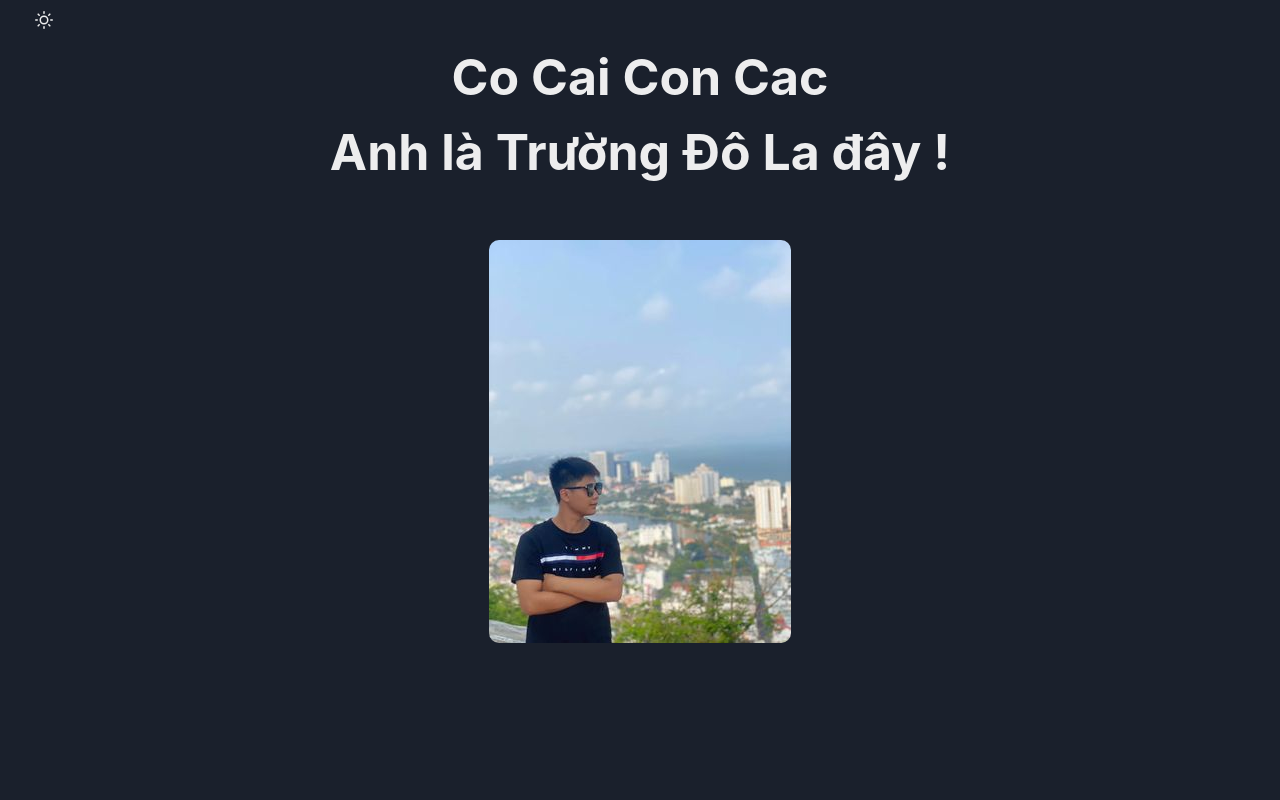
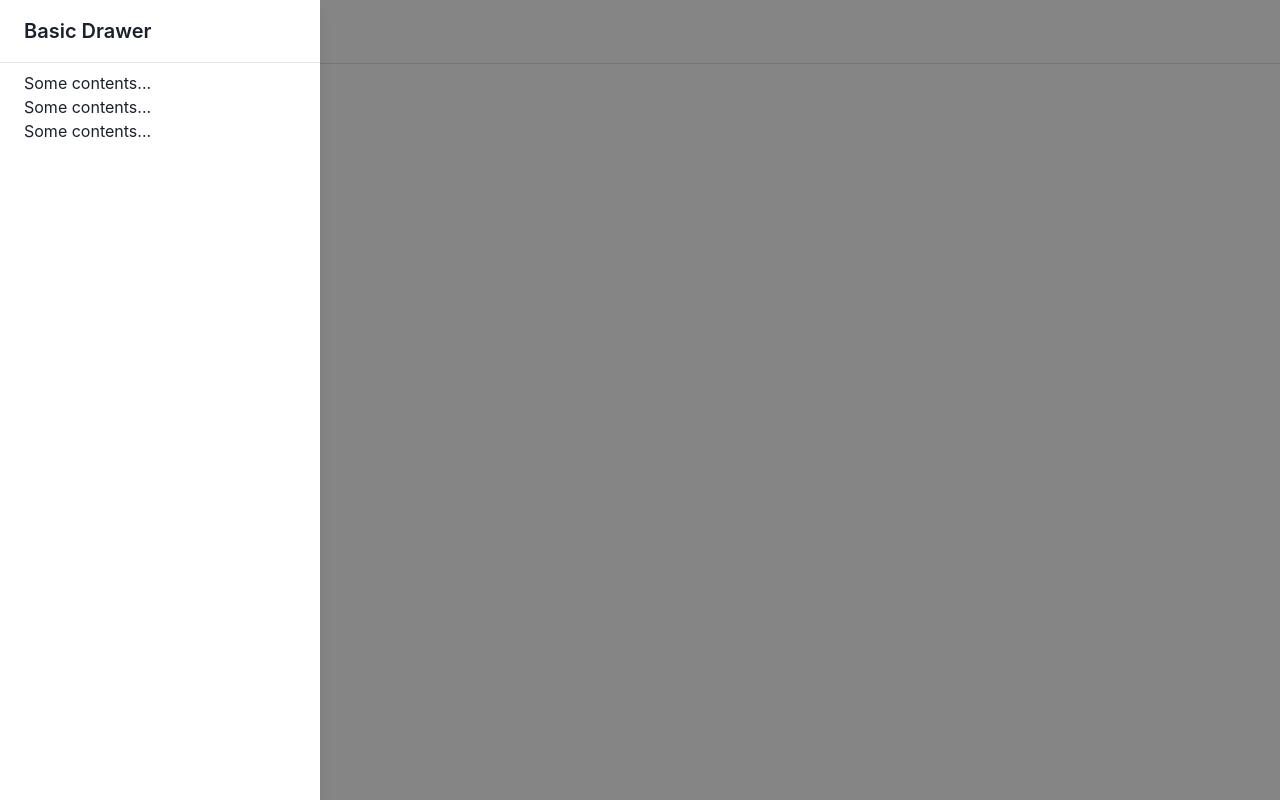
Before and after one commit to VuPhuongNam02/Classroom-Nextjs, a Next.js app: page / in a window 1280 px wide. Both pictures are taken after a click on the button 44 px from the left and 20 px from the top of the page. Built offline with nearby package versions, Linux system fonts and the light colour scheme.

Commit message:
config global style

```diff
--- a/package.json
+++ b/package.json
@@ -11,8 +11,9 @@
     "dependencies": {
         "@chakra-ui/icons": "^2.0.4",
         "@chakra-ui/react": "^2.2.4",
+        "@chakra-ui/theme-tools": "^2.0.5",
         "@emotion/react": "^11",
-        "@emotion/styled": "^11",
+        "@emotion/styled": "^11.9.3",
         "framer-motion": "^6",
         "next": "^12.2.2",
         "next-pwa": "^5.5.4",
--- a/pages/_app.tsx
+++ b/pages/_app.tsx
@@ -1,10 +1,10 @@
 import React from "react";
 import type { AppProps } from "next/app";
 import { ChakraProvider } from "@chakra-ui/react";
-import "../styles/globals.css";
-import CContainer from "@/components/base/CContainer";
-import Image from "next/image";
 import CHead from "@/components/base/CHead";
+import Loading from "@/components/Loading";
+import { globalStyles } from "@/theme/styles";
+import { customTheme } from "@/theme/theme";
 
 function MyApp({ Component, pageProps }: AppProps) {
   const [isLoading, setIsLoading] = React.useState(false);
@@ -17,40 +17,9 @@ function MyApp({ Component, pageProps }: AppProps) {
     }, 1500);
   }, []);
   return (
-    <ChakraProvider>
+    <ChakraProvider theme={customTheme({ globalStyles, colorScheme: "white" })}>
       <CHead />
-      {isLoading ? (
-        <CContainer
-          position="fixed"
-          top={0}
-          left={0}
-          bg="rgba(0,0,0,0.4)"
-          width="full"
-          height="full"
-          display="grid"
-          placeItems="center"
-        >
-          <div>
-            <Image
-              src="/logo.png"
-              width={200}
-              height={200}
-              layout="responsive"
-              alt="description of image"
-            />
-            <div className="custom">
-              <div className="balls">
-                <div className="ball ball1"></div>
-                <div className="ball ball2"></div>
-                <div className="ball ball3"></div>
-              </div>
-              <span className="customText">Loading...</span>
-            </div>
-          </div>
-        </CContainer>
-      ) : (
-        <Component {...pageProps} />
-      )}
+      {isLoading ? <Loading /> : <Component {...pageProps} />}
     </ChakraProvider>
   );
 }
--- /dev/null
+++ b/pages/_document.tsx
@@ -0,0 +1,22 @@
+import Document, { Head, Html, Main, NextScript } from "next/document";
+
+class MyDocument extends Document {
+  render() {
+    return (
+      <Html>
+        <Head>
+          <link
+            href="https://fonts.googleapis.com/css2?family=Roboto:wght@300;400;500;700;900&display=swap"
+            rel="stylesheet"
+          />
+        </Head>
+        <body>
+          <Main />
+          <NextScript />
+        </body>
+      </Html>
+    );
+  }
+}
+
+export default MyDocument;
--- /dev/null
+++ b/src/components/Loading/index.tsx
@@ -0,0 +1,78 @@
+import React from "react";
+import CContainer from "@/components/base/CContainer";
+import Image from "next/image";
+import styled from "@emotion/styled";
+import { Text } from "@chakra-ui/react";
+
+function Loading() {
+  return (
+    <CContainer
+      position="fixed"
+      top={0}
+      left={0}
+      bg="rgba(0,0,0,0.4)"
+      width="full"
+      height="full"
+      display="grid"
+      placeItems="center"
+    >
+      <div>
+        <Image
+          src="/logo.png"
+          width={200}
+          height={200}
+          layout="responsive"
+          alt="description of image"
+        />
+        <WrapContainer>
+          <WrapBall>
+            <Ball className="ball1" />
+            <Ball className="ball2" />
+            <Ball className="ball3" />
+          </WrapBall>
+          <Text fontWeight={"400"} color="white" fontSize={"25px"}>
+            Loading...
+          </Text>
+        </WrapContainer>
+      </div>
+    </CContainer>
+  );
+}
+
+export default Loading;
+
+export const WrapContainer = styled.div`
+  margin-top: 3rem;
+  width: 100%;
+  display: flex;
+  align-items: center;
+  justify-content: center;
+  flex-direction: column;
+`;
+
+export const WrapBall = styled.div`
+  display: flex;
+`;
+
+export const Ball = styled.div`
+  width: 10px;
+  height: 10px;
+  border-radius: 50%;
+  background-color: white;
+  margin-right: 10px;
+  animation: ball 0.5s ease infinite alternate;
+
+  @keyframes ball {
+    to {
+      transform: translateY(-10px);
+    }
+  }
+
+  &.ball2 {
+    animation-delay: 0.1s;
+  }
+
+  &.ball3 {
+    animation-delay: 0.2s;
+  }
+`;
--- a/src/containers/Home.tsx
+++ b/src/containers/Home.tsx
@@ -10,30 +10,10 @@ function Home() {
     <>
       <CHead />
       <LayoutMain>
-        <ColorModeSwitcher />
+        {/* <ColorModeSwitcher />
         <Text fontSize={50} textAlign="center" fontWeight="bold">
           Co Cai Con Cac
-        </Text>
-        <Text fontSize={50} textAlign="center" fontWeight="bold">
-          Anh là Trường Đô La đây !
-        </Text>
-        <Center>
-          <a href="">
-            <Image
-              margin={"50px"}
-              borderRadius={"10px"}
-              alignItems={"center"}
-              objectFit="cover"
-              src="/matcac.jpg"
-              alt="Dan Abramov"
-              transition={".3s all"}
-              cursor={"pointer"}
-              _hover={{
-                transform: "scale(1.1)",
-              }}
-            />
-          </a>
-        </Center>
+        </Text> */}
       </LayoutMain>
     </>
   );
--- a/src/layouts/LayoutMain.tsx
+++ b/src/layouts/LayoutMain.tsx
@@ -1,15 +1,36 @@
 import React from "react";
 import CContainer from "@/components/base/CContainer";
 import Image from "next/image";
+import { HamburgerIcon } from "@chakra-ui/icons";
+import { Box, Flex, Button, useDisclosure } from "@chakra-ui/react";
+import Sidebar from "./Sidebar";
+import ColorModeSwitcher from "@/components/ColorModeSwitcher";
 
 type Props = {
   children: React.ReactNode;
 };
 
 function LayoutMain({ children }: Props) {
+  const { isOpen, onOpen, onClose } = useDisclosure();
+
   return (
     <>
-      <CContainer>{children}</CContainer>
+      <Flex
+        height="4rem"
+        justifyContent="space-between"
+        align="center"
+        borderBottom="0.0625rem solid #e0e0e0"
+      >
+        <CContainer>
+          <Box>
+            <Button bg="transparent" onClick={onOpen}>
+              <HamburgerIcon w="24px" height="24px" color="gray.F5" />
+            </Button>
+            <Sidebar onClose={onClose} isOpen={isOpen} />
+          </Box>
+        </CContainer>
+      </Flex>
+      <ColorModeSwitcher />
     </>
   );
 }
--- /dev/null
+++ b/src/layouts/Sidebar.tsx
@@ -0,0 +1,31 @@
+import React from "react";
+import {
+  Drawer,
+  DrawerBody,
+  DrawerHeader,
+  DrawerOverlay,
+  DrawerContent,
+} from "@chakra-ui/react";
+
+type Props = {
+  onClose: () => void;
+  isOpen: boolean;
+};
+
+function Sidebar({ onClose, isOpen }: Props) {
+  return (
+    <Drawer placement={"left"} onClose={onClose} isOpen={isOpen}>
+      <DrawerOverlay />
+      <DrawerContent>
+        <DrawerHeader borderBottomWidth="1px">Basic Drawer</DrawerHeader>
+        <DrawerBody>
+          <p>Some contents...</p>
+          <p>Some contents...</p>
+          <p>Some contents...</p>
+        </DrawerBody>
+      </DrawerContent>
+    </Drawer>
+  );
+}
+
+export default Sidebar;
--- /dev/null
+++ b/src/theme/styles.ts
@@ -0,0 +1,30 @@
+import { mode } from '@chakra-ui/theme-tools'
+
+export const globalStyles = {
+    colors: {
+        transparent: "transparent",
+        black: "#000000",
+        white: "#ffffff",
+        gray: {
+            C3: "#3c4043",
+            F5: "#5f6368"
+        },
+        primary: "#007b83"
+    },
+    global: (props: any) => ({
+        body: {
+            bg: mode("white", "gray.800")(props),
+            fontFamily: `'Roboto', sans-serif`,
+            color: "rgba(0,0,0,.87)",
+        },
+        button: {
+            fontFamily: `'Roboto', sans-serif`,
+        },
+    }),
+    heading: {
+        fontFamily: `'Roboto', sans-serif`,
+    },
+    fonts: {
+        heading: `'Roboto', sans-serif`,
+    },
+}
--- /dev/null
+++ b/src/theme/theme.ts
@@ -0,0 +1,24 @@
+import {
+    extendTheme,
+    type ThemeConfig,
+    withDefaultColorScheme,
+} from "@chakra-ui/react";
+
+const config: ThemeConfig = {
+    initialColorMode: "light",
+    useSystemColorMode: false,
+};
+
+export const customTheme = ({
+    globalStyles,
+    colorScheme = "white",
+}: {
+    globalStyles: {};
+    colorScheme: "white" | "black";
+}) => {
+    return extendTheme(
+        { config },
+        globalStyles,
+        withDefaultColorScheme({ colorScheme }),
+    );
+};
--- a/styles/globals.css
+++ /dev/null
@@ -1,60 +0,0 @@
-html,
-body {
-    padding: 0;
-    margin: 0;
-    font-family: -apple-system, BlinkMacSystemFont, Segoe UI, Roboto, Oxygen, Ubuntu, Cantarell, Fira Sans, Droid Sans, Helvetica Neue, sans-serif;
-}
-
-a {
-    color: inherit;
-    text-decoration: none;
-}
-
-* {
-    box-sizing: border-box;
-}
-
-.custom {
-    margin-top: 3rem;
-    width: 100%;
-    display: flex;
-    align-items: center;
-    justify-content: center;
-}
-
-.custom {
-    flex-direction: column;
-}
-
-.balls {
-    display: flex;
-}
-
-.ball {
-    width: 10px;
-    height: 10px;
-    border-radius: 50%;
-    background-color: white;
-    margin-right: 10px;
-    animation: ball 0.5s ease infinite alternate;
-}
-
-.ball2 {
-    animation-delay: 0.1s;
-}
-
-.ball3 {
-    animation-delay: 0.2s;
-}
-
-@keyframes ball {
-    to {
-        transform: translateY(-10px);
-    }
-}
-
-.customText {
-    font-weight: 400;
-    color: white;
-    font-size: 25px;
-}
```
Also changed, not shown: 1 other file (tests, documents, lock files or other folders).
